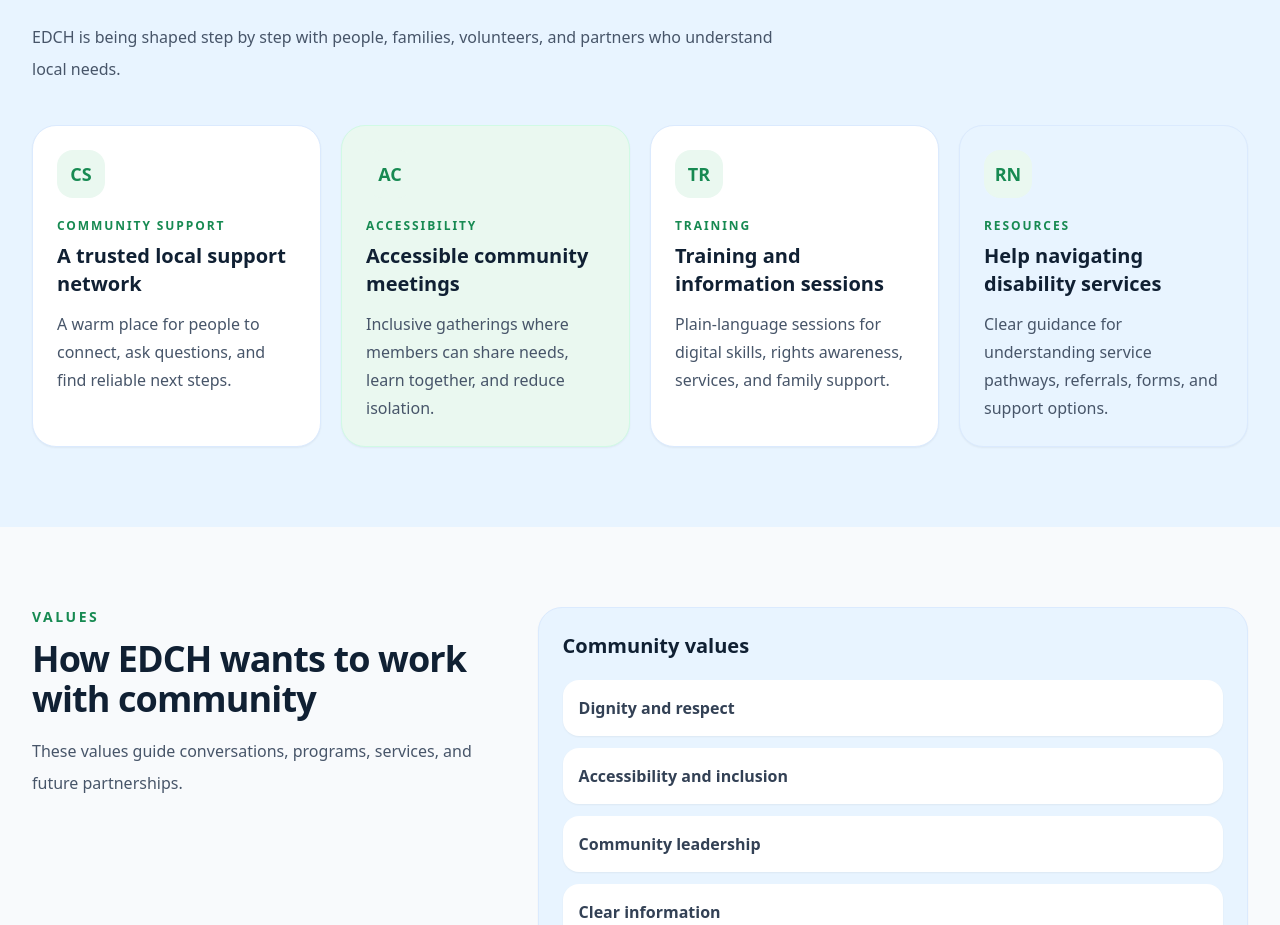
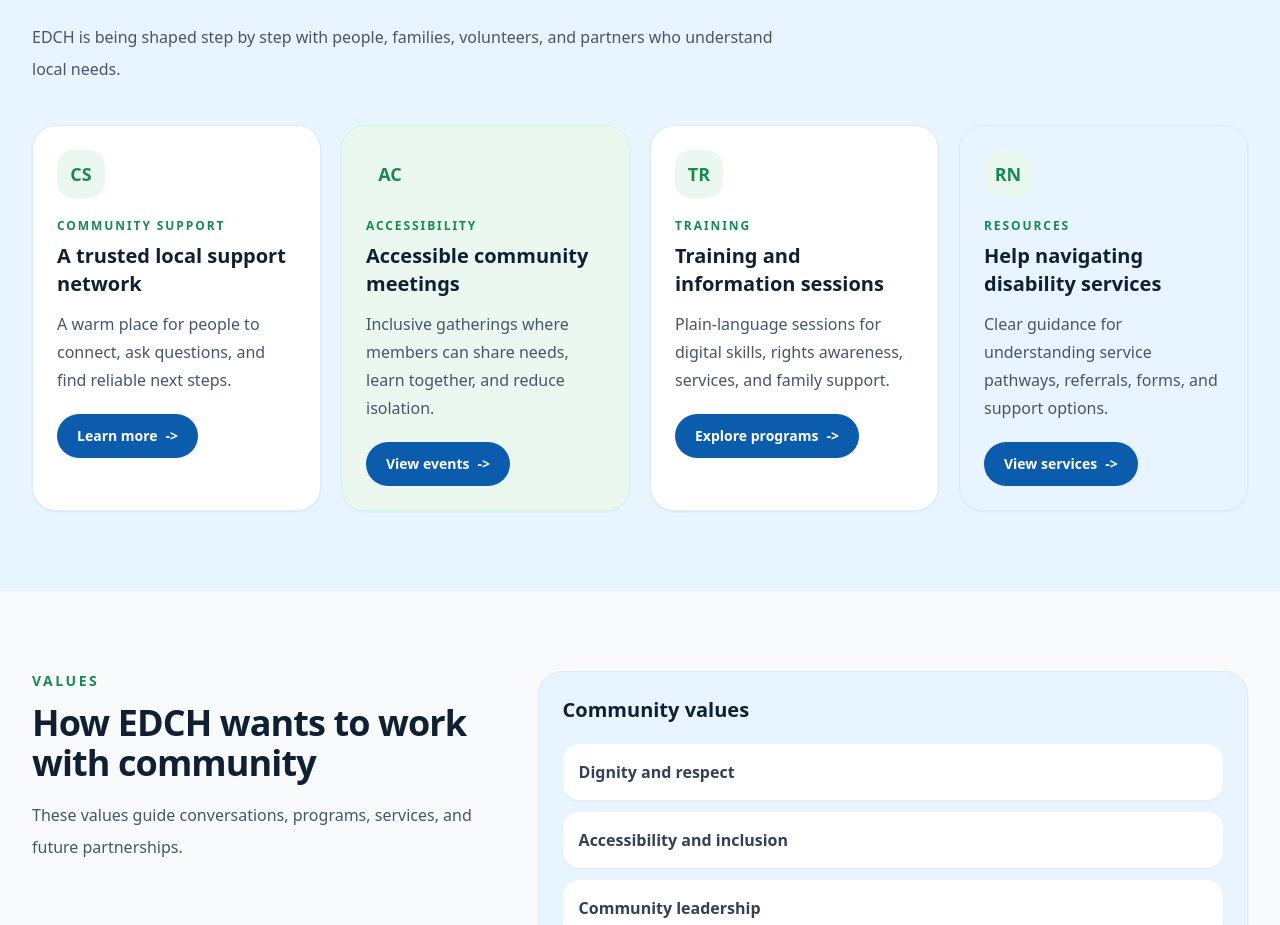
Before and after one commit to daawuud/EDCH, a Next.js app: page /about in a window 1280 px wide. Shown: the part 1473-2398 px from the top of the page. Built offline with nearby package versions, Linux system fonts and the light colour scheme.

Commit message:
Make EDCH dashboard and cards clickable

```diff
--- a/app/(site)/about/page.tsx
+++ b/app/(site)/about/page.tsx
@@ -58,6 +58,8 @@ export default function AboutPage() {
             <SectionCard
               title="A trusted local support network"
               description="A warm place for people to connect, ask questions, and find reliable next steps."
+              href="/about"
+              ctaLabel="Learn more"
               icon="CS"
               meta="Community support"
               tone="white"
@@ -65,6 +67,8 @@ export default function AboutPage() {
             <SectionCard
               title="Accessible community meetings"
               description="Inclusive gatherings where members can share needs, learn together, and reduce isolation."
+              href="/events"
+              ctaLabel="View events"
               icon="AC"
               meta="Accessibility"
               tone="green"
@@ -72,6 +76,8 @@ export default function AboutPage() {
             <SectionCard
               title="Training and information sessions"
               description="Plain-language sessions for digital skills, rights awareness, services, and family support."
+              href="/programs"
+              ctaLabel="Explore programs"
               icon="TR"
               meta="Training"
               tone="white"
@@ -79,6 +85,8 @@ export default function AboutPage() {
             <SectionCard
               title="Help navigating disability services"
               description="Clear guidance for understanding service pathways, referrals, forms, and support options."
+              href="/services"
+              ctaLabel="View services"
               icon="RN"
               meta="Resources"
               tone="blue"
--- a/app/(site)/donate/page.tsx
+++ b/app/(site)/donate/page.tsx
@@ -33,6 +33,8 @@ export default function DonatePage() {
                 key={item.title}
                 title={item.title}
                 description={item.description}
+                href="/donate"
+                ctaLabel="Support EDCH"
                 icon={getSupportIcon(item.title)}
                 meta="Support pathway"
                 tone={index % 2 === 0 ? "white" : "green"}
--- a/app/(site)/events/page.tsx
+++ b/app/(site)/events/page.tsx
@@ -33,6 +33,8 @@ export default async function EventsPage() {
                 key={event.title}
                 title={event.title}
                 description={event.description}
+                href="/events"
+                ctaLabel="View event"
                 icon="EV"
                 meta={event.meta || "Editable event"}
                 tone="blue"
--- a/app/(site)/membership/page.tsx
+++ b/app/(site)/membership/page.tsx
@@ -49,6 +49,8 @@ export default function MembershipPage({
                 key={type.title}
                 title={type.title}
                 description={type.description}
+                href="/membership"
+                ctaLabel="Join"
                 icon={getMembershipIcon(type.title)}
                 meta="Membership"
                 tone={index % 2 === 0 ? "white" : "green"}
--- a/app/(site)/programs/page.tsx
+++ b/app/(site)/programs/page.tsx
@@ -34,6 +34,8 @@ export default async function ProgramsPage() {
                 key={program.title}
                 title={program.title}
                 description={program.description}
+                href="/programs"
+                ctaLabel="View program"
                 icon={getProgramIcon(program.title)}
                 meta="Program"
                 tone={index % 3 === 1 ? "green" : "white"}
--- a/app/(site)/resources/page.tsx
+++ b/app/(site)/resources/page.tsx
@@ -35,8 +35,8 @@ export default async function ResourcesPage() {
                 key={resource.title}
                 title={resource.title}
                 description={resource.description}
-                href={resource.href}
-                cta={resource.href ? "Open Resource" : undefined}
+                href={resource.href ?? "/resources"}
+                ctaLabel={resource.href ? "Open Resource" : "View resource"}
                 icon={getResourceIcon(resource.title)}
                 meta="Resource"
                 tone={index % 2 === 0 ? "blue" : "white"}
--- a/app/(site)/services/page.tsx
+++ b/app/(site)/services/page.tsx
@@ -35,6 +35,8 @@ export default async function ServicesPage() {
                 key={service.title}
                 title={service.title}
                 description={service.description}
+                href="/services"
+                ctaLabel="View service"
                 icon={getServiceIcon(service.title)}
                 meta="EDCH service"
                 tone={index % 2 === 0 ? "white" : "blue"}
--- a/app/admin/dashboard/page.tsx
+++ b/app/admin/dashboard/page.tsx
@@ -47,7 +47,7 @@ export default async function AdminDashboardPage() {
 
       <section className="mt-8 rounded-3xl bg-white p-6 shadow-sm ring-1 ring-blue-100 dark:bg-white/10 dark:ring-white/10">
         <h2 className="text-xl font-black text-edch-ink dark:text-white">Quick actions</h2>
-        <div className="mt-5 grid gap-3 sm:grid-cols-2 lg:grid-cols-4">
+        <div className="mt-5 grid gap-3 sm:grid-cols-2 lg:grid-cols-5">
           {adminContent.quickActions.map((action) => (
             <Link
               key={action.href}
```
